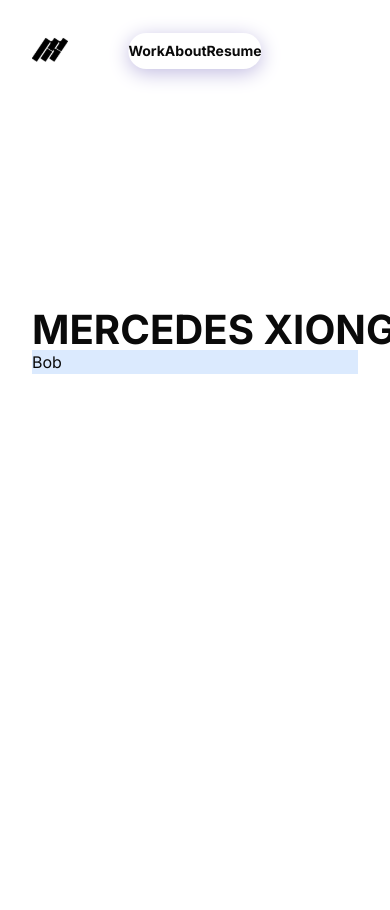
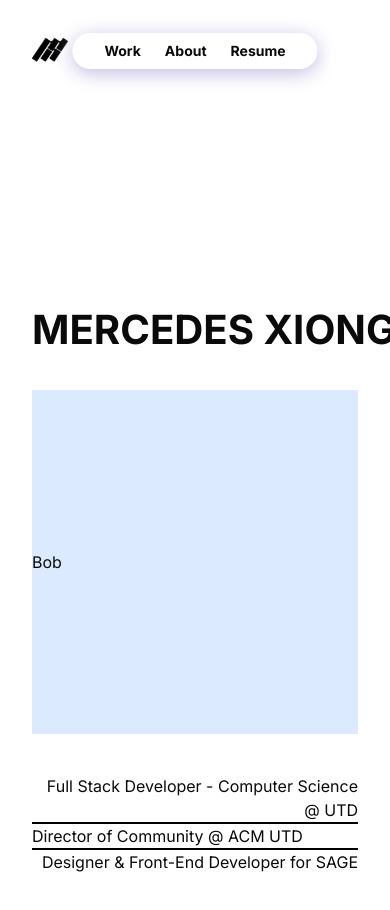
Before and after one commit to MercedesX3/portfolio, a Next.js app in the folder frontend/benzfolio/: page / in a window 390 px wide. Shown: the top 910 px of the page. Before the commit the page ends 844 px from the top, so only its background shows below. Built offline with nearby package versions, Linux system fonts and the light colour scheme.

Commit message:
Edited books componenent

```diff
--- a/frontend/benzfolio/src/app/page.js
+++ b/frontend/benzfolio/src/app/page.js
@@ -1,31 +1,66 @@
 import Image from "next/image";
 import Link from "next/link";
-import { ScrollVelocity } from "../components/ui/scroll-velocity";
+// import { ScrollVelocity } from "../components/ui/scroll-velocity";
 
 export default function Home() {
   return (
-    <div className="flex flex-col h-screen pt-8 px-8 overflow-hidden">
-      <div className="flex flex-row items-center w-screen">
+    // Let the page grow taller than the viewport and allow vertical scroll
+    <div className="flex flex-col min-h-screen pt-8 px-8 overflow-x-hidden">
+      {/* Make this relative so the absolute pill centers relative to this row */}
+      <div className="relative flex flex-row items-center w-full">
         <Image
-            src="/Mercedes_Logo.svg"  // Path to your image (must be in the 'public' folder)
-            alt="Mercedes Logo"
-            width={36}  // Set width
-            height={36} // Set height
-            className="" // Tailwind classes for styling
+          src="/Mercedes_Logo.svg"
+          alt="Mercedes Logo"
+          width={36}
+          height={36}
         />
-        <div className="absolute left-1/2 -translate-x-1/2  bg-white flex flex-row py-2 sm:px-12 md:px-20 lg:px-24 sm:space-x-4 md:space-x-6 lg:space-x-8 rounded-full shadow-[0px_4px_20px_#C1BBE1]">
-            <Link className="text-sm font-bold" href="/work">Work</Link> {/* This navigates to the new page */}
-            <Link className="text-sm font-bold" href="/about">About</Link>
-            <a href="/Mercedes_Xiong_Resume_2025 - V3.pdf" target="_blank" rel="noopener noreferrer"><p className="text-sm font-bold">Resume</p></a>
+        <div
+          className="
+            absolute left-1/2 -translate-x-1/2 bg-white
+            flex flex-row items-center py-2
+            px-8 sm:px-12 md:px-20 lg:px-24
+            gap-6 sm:gap-8
+            rounded-full shadow-[0px_4px_20px_#C1BBE1]
+          "
+        >
+          <Link className="text-sm font-bold hover:text-[#C1BBE1]" href="/work">Work</Link>
+          <Link className="text-sm font-bold hover:text-[#C1BBE1]" href="/about">About</Link>
+          <a
+            href="/Mercedes_Xiong_Resume_2025%20-%20V3.pdf"
+            target="_blank"
+            rel="noopener noreferrer"
+            className="text-sm font-bold hover:text-[#C1BBE1]"
+          >
+            Resume
+          </a>
         </div>
       </div>
 
-      <div className="mt-60">
-          <h1 className="font-bold text-[clamp(2rem,10.3vw,12rem)] leading-none whitespace-nowrap text-center">MERCEDES XIONG</h1>
-          <div className="bg-blue-100">
-            <h1>Bob</h1>
+      {/* Main content grows; page will scroll normally */}
+      <main className="flex-1 mt-60">
+        <h1 className="font-bold text-[clamp(2rem,10.3vw,12rem)] leading-none whitespace-nowrap text-center">
+          MERCEDES XIONG
+        </h1>
+
+        <div className="bg-blue-100 mt-10 py-40">
+          <h1>Bob</h1>
+        </div>
+
+        {/* add more content to test scroll */}
+        <div className="py-10">
+          <div className="text-right">
+            <h1>Full Stack Developer - Computer Science @ UTD</h1>
           </div>
-      </div>
+          <hr className="border-t-2 border-black"/>
+          <div className="text-left">
+            <h1>Director of Community @ ACM UTD</h1>
+          </div>
+          <hr className="border-t-2 border-black"/>
+          <div className="text-right">
+            <h1>Designer & Front-End Developer for SAGE</h1>
+          </div>
+        </div>
+      </main>
     </div>
   );
 }
--- a/frontend/benzfolio/src/app/temp/page.js
+++ b/frontend/benzfolio/src/app/temp/page.js
@@ -1,5 +1,5 @@
 import React from "react";
-import Books from "../components/Books";
+import Books from "../../components/Books"
 
 export default function Temp() {
     return (
--- a/frontend/benzfolio/src/app/work/page.js
+++ b/frontend/benzfolio/src/app/work/page.js
@@ -1,7 +1,7 @@
 import Image from "next/image";
 import Link from "next/link";
-import Scroller from "@/components/Scroller";
-import Books from "@/components/Books";
+import Scroller from "../../components/Scroller";
+import Books from "../../components/Books";
 
 export default function Work() {
 
```
